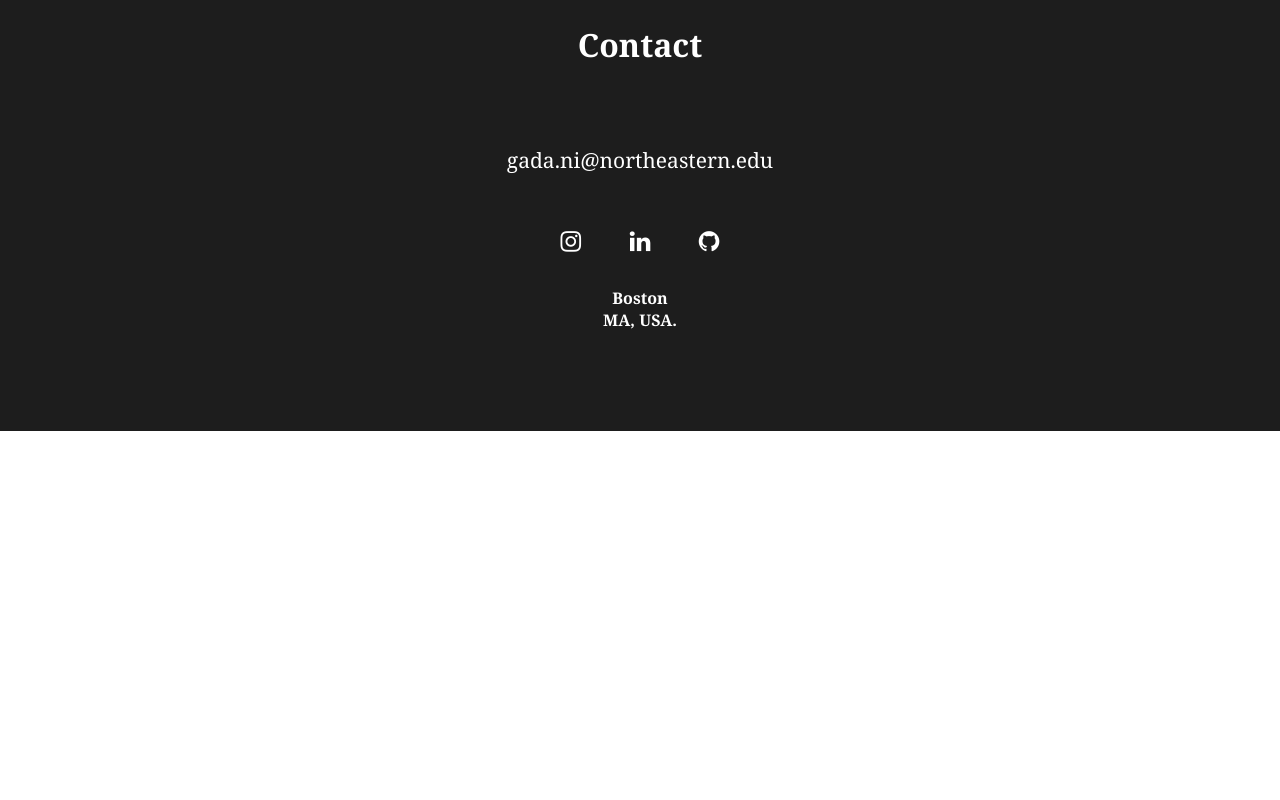
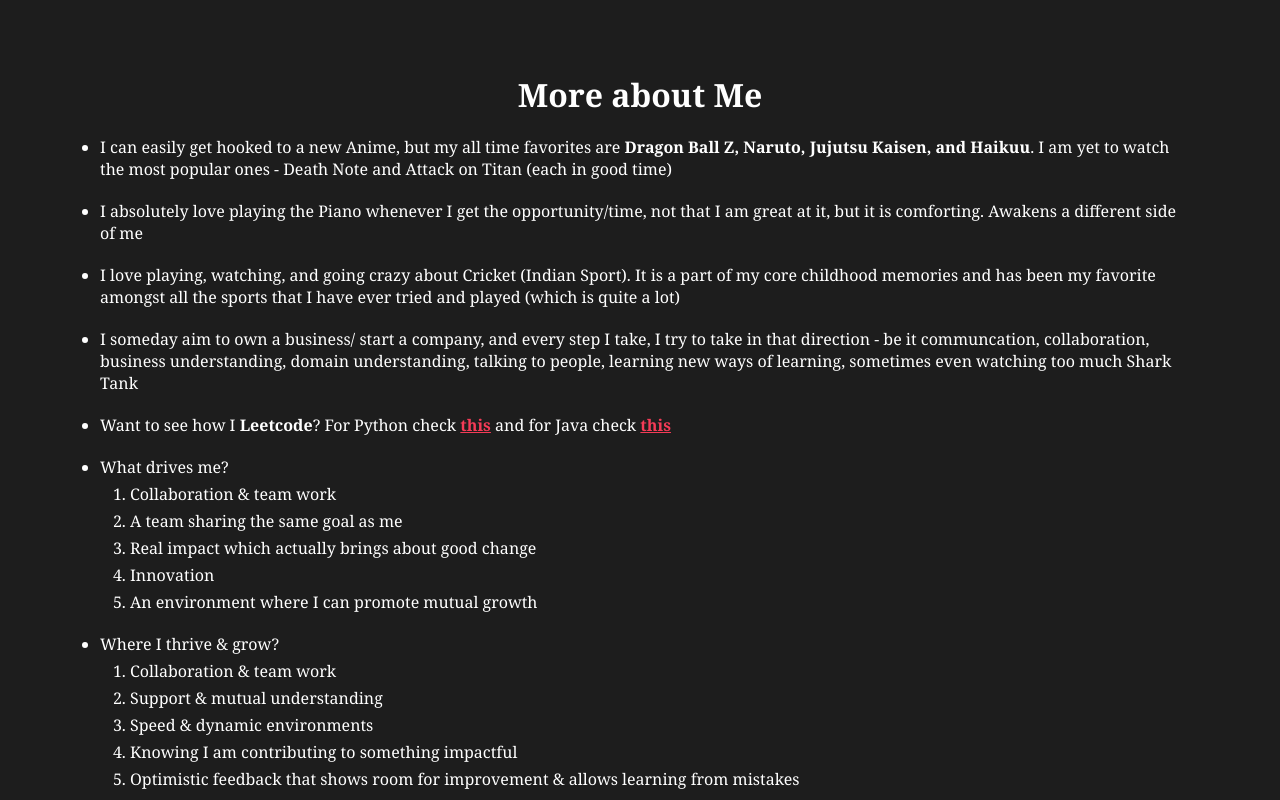
Before and after one commit to NishantGada/portfolio-v2, a React (Vite) app: page / in a window 1280 px wide. Shown: the part 5000-5800 px from the top of the page. Before the commit the page ends 5431 px from the top, so only its background shows below. Built offline with nearby package versions, Linux system fonts and the light colour scheme.

Commit message:
setup: adds more-about-me section

```diff
--- a/src/App.jsx
+++ b/src/App.jsx
@@ -4,6 +4,7 @@ import Banner from './sections/Banner/Banner'
 import Contact from './sections/Contact/Contact'
 import Education from './sections/Education/Education'
 import Experience from './sections/Experience/Experience'
+import More from './sections/More/More'
 import Navbar from './sections/Navbar/Navbar'
 import Projects from './sections/Projects/Projects'
 import Skills from './sections/Skills/Skills'
@@ -18,6 +19,7 @@ function App() {
       <Experience />
       <Projects />
       <Education />
+      <More />
       <Contact />
       <BackToTopButton />
     </>
--- /dev/null
+++ b/src/sections/More/More.css
@@ -0,0 +1,53 @@
+#more {
+  background-color: rgb(29, 29, 29);
+  padding: 100px;
+  color: white;
+}
+
+.more-item {
+  list-style: disc;
+  margin: 20px 0;
+}
+
+#more ul li a {
+  color: #f53b57;
+  font-weight: bold;
+  text-decoration: underline;
+}
+
+.custom-list {
+  margin-top: 20px;
+}
+
+.custom-list p {
+  margin: 5px 0;
+}
+
+.custom-list ul {
+  padding-left: 30px;
+
+  display: flex;
+  flex-direction: column;
+  row-gap: 5px;
+}
+
+.custom-list-item {
+  list-style-type: decimal;
+}
+
+@media screen and (max-width: 768px) {
+  #more {
+    padding: 100px 30px;
+  }
+
+  #more ul li {
+    font-size: 14px;
+    text-align: justify;
+  }
+
+  #more ul li a {
+    color: #f53b57;
+    font-weight: bold;
+    text-decoration: underline;
+  }
+}
--- /dev/null
+++ b/src/sections/More/More.jsx
@@ -0,0 +1,50 @@
+import React from 'react';
+import './More.css';
+
+export default function More() {
+  return (
+    <section id="more">
+      <h2>
+        More about Me
+      </h2>
+
+      <ul>
+        <li className='more-item'>
+          I can easily get hooked to a new Anime, but my all time favorites are <b>Dragon Ball Z, Naruto, Jujutsu Kaisen, and Haikuu</b>. I am yet to watch the most popular ones - Death Note and Attack on Titan (each in good time)
+        </li>
+        <li className='more-item'>
+          I absolutely love playing the Piano whenever I get the opportunity/time, not that I am great at it, but it is comforting. Awakens a different side of me
+        </li>
+        <li className='more-item'>
+          I love playing, watching, and going crazy about Cricket (Indian Sport). It is a part of my core childhood memories and has been my favorite amongst all the sports that I have ever tried and played (which is quite a lot)
+        </li>
+        <li className='more-item'>
+          I someday aim to own a business/ start a company, and every step I take, I try to take in that direction - be it communcation, collaboration, business understanding, domain understanding, talking to people, learning new ways of learning, sometimes even watching too much Shark Tank
+        </li>
+        <li className='more-item'>
+          Want to see how I <b>Leetcode</b>? For Python check <a href='https://leetcode.com/u/nishantgada/' target='_blank'>this</a> and for Java check <a href='https://leetcode.com/u/ngada/' target='_blank'>this</a>
+        </li>
+        <li className='custom-list'>
+          <p>What drives me?</p>
+          <ul>
+            <li className='custom-list-item'>Collaboration & team work</li>
+            <li className='custom-list-item'>A team sharing the same goal as me</li>
+            <li className='custom-list-item'>Real impact which actually brings about good change</li>
+            <li className='custom-list-item'>Innovation</li>
+            <li className='custom-list-item'>An environment where I can promote mutual growth</li>
+          </ul>
+        </li>
+        <li className='custom-list'>
+          <p>Where I thrive & grow?</p>
+          <ul>
+            <li className='custom-list-item'>Collaboration & team work</li>
+            <li className='custom-list-item'>Support & mutual understanding</li>
+            <li className='custom-list-item'>Speed & dynamic environments</li>
+            <li className='custom-list-item'>Knowing I am contributing to something impactful</li>
+            <li className='custom-list-item'>Optimistic feedback that shows room for improvement & allows learning from mistakes</li>
+          </ul>
+        </li>
+      </ul>
+    </section>
+  )
+}
```
